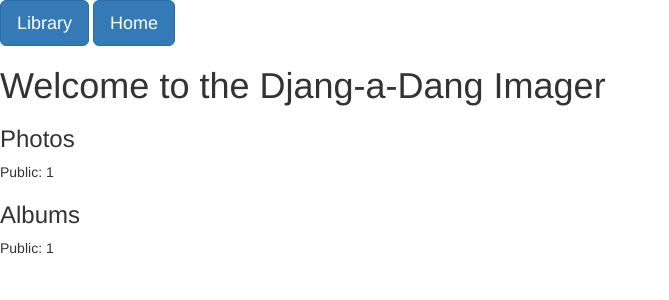
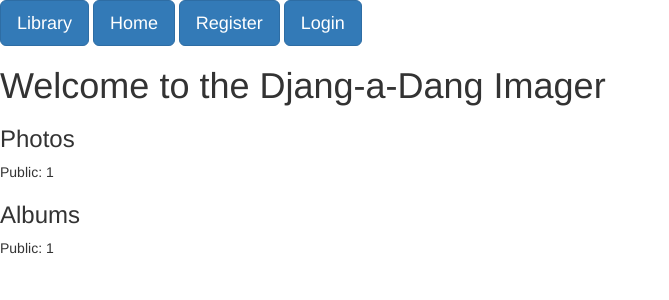
Before and after one commit to carloscadena/django-imager, a Django app: a page that uses imagersite/imager_profile/templates/imager_profile/profile.html in a window 1280 px wide. Shown: the top 300 px of the page, without its empty margins (0-669 px from the left). Run offline with Django 3.2, Linux system fonts and the light colour scheme; tables that the repository leaves empty hold one stand-in row (values such as "Sample post"); some libraries are stand-ins or nearby versions.

Commit message:
github and twitter logins working

```diff
--- a/imagersite/imager_profile/templates/imager_profile/profile.html
+++ b/imagersite/imager_profile/templates/imager_profile/profile.html
@@ -3,8 +3,14 @@
 
 
 {% block nav-bar %}
-<a href="{% url 'library' %}" class="btn btn-primary btn-lg">Library</a>
+<a href="{% url 'library' 1 1 %}" class="btn btn-primary btn-lg">Library</a>
 <a href="{% url 'home' %}" class="btn btn-primary btn-lg">Home</a>
+{% if user.is_authenticated %}
+    <a href="{% url 'logout' %}" class="btn btn-primary btn-lg">Logout</a>
+{% else %}
+    <a href="{% url 'registration_register' %}" class="btn btn-primary btn-lg">Register</a>
+    <a href="{% url 'login' %}" class="btn btn-primary btn-lg">Login</a>
+{% endif %}
 {% endblock %}
 
 
--- a/imagersite/imagersite/templates/registration/login.html
+++ b/imagersite/imagersite/templates/registration/login.html
@@ -24,5 +24,7 @@
     {% bootstrap_form form %}
     <button type="submit" class="btn btn-primary btn-lg">Login</button>
     <a href="{% url 'registration_register' %}" class="btn btn-primary btn-lg">Register</a>
+    <a href="{% url 'social:begin' 'github' %}" class="btn btn-primary btn-lg">Login with GitHub</a>
+    <a href="{% url 'social:begin' 'twitter' %}" class="btn btn-primary btn-lg">Login with Twitter</a>
   </form>
 {% endblock %}
--- a/imagersite/imagersite/urls.py
+++ b/imagersite/imagersite/urls.py
@@ -29,7 +29,8 @@ urlpatterns = [
     url(r'^logout/$', auth_views.logout, {'next_page': '/'}, name='logout'),
     url(r'^accounts/', include('registration.backends.hmac.urls')),
     url(r'^profile/', include("imager_profile.urls")),
-    url(r'^images/', include("imager_images.urls"))
+    url(r'^images/', include("imager_images.urls")),
+    url(r'^oauth/', include('social_django.urls', namespace='social')),
 
 ]
 
```
Also changed, not shown: imagersite/imagersite/settings.py (+18 -1 lines).
